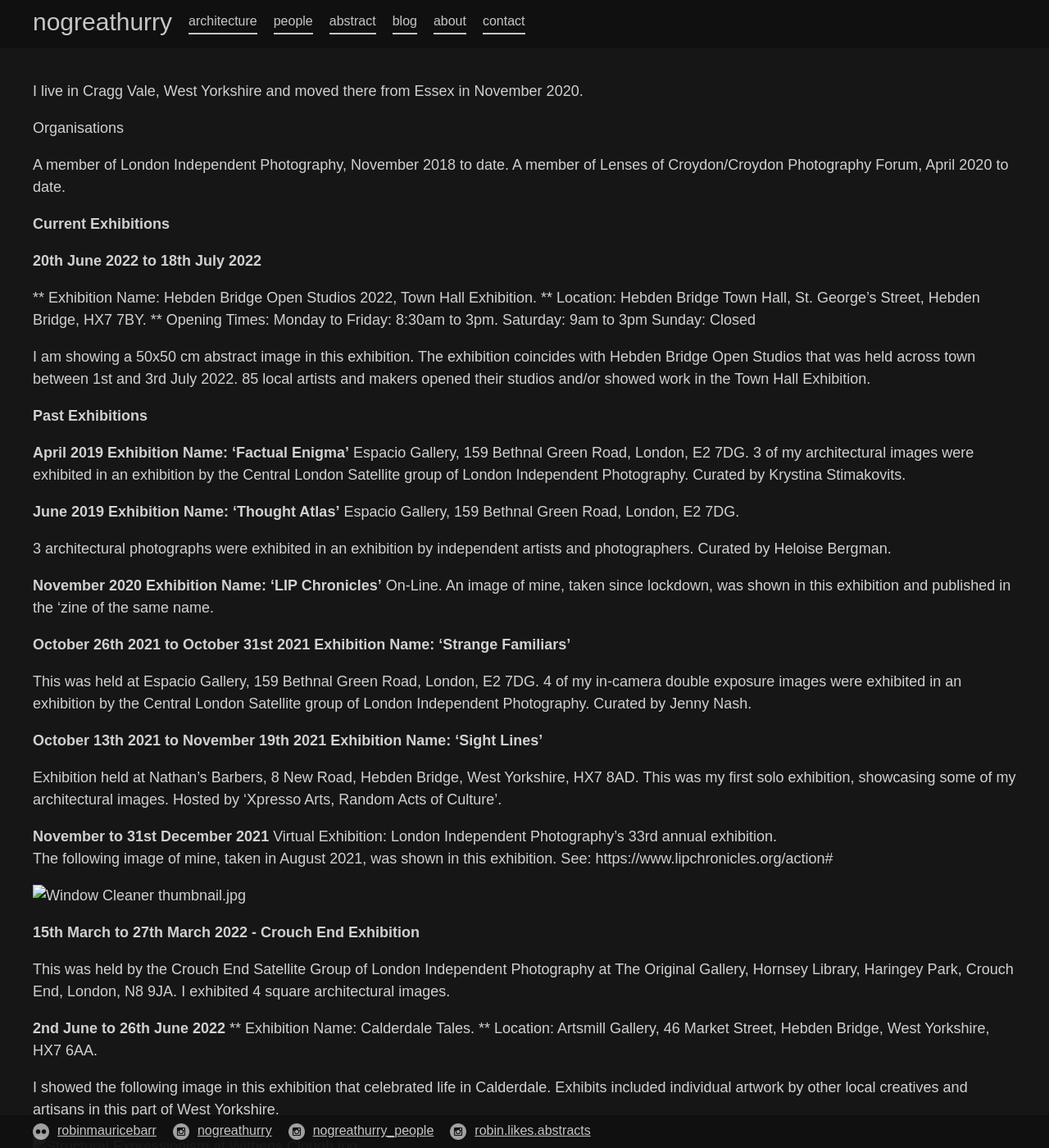
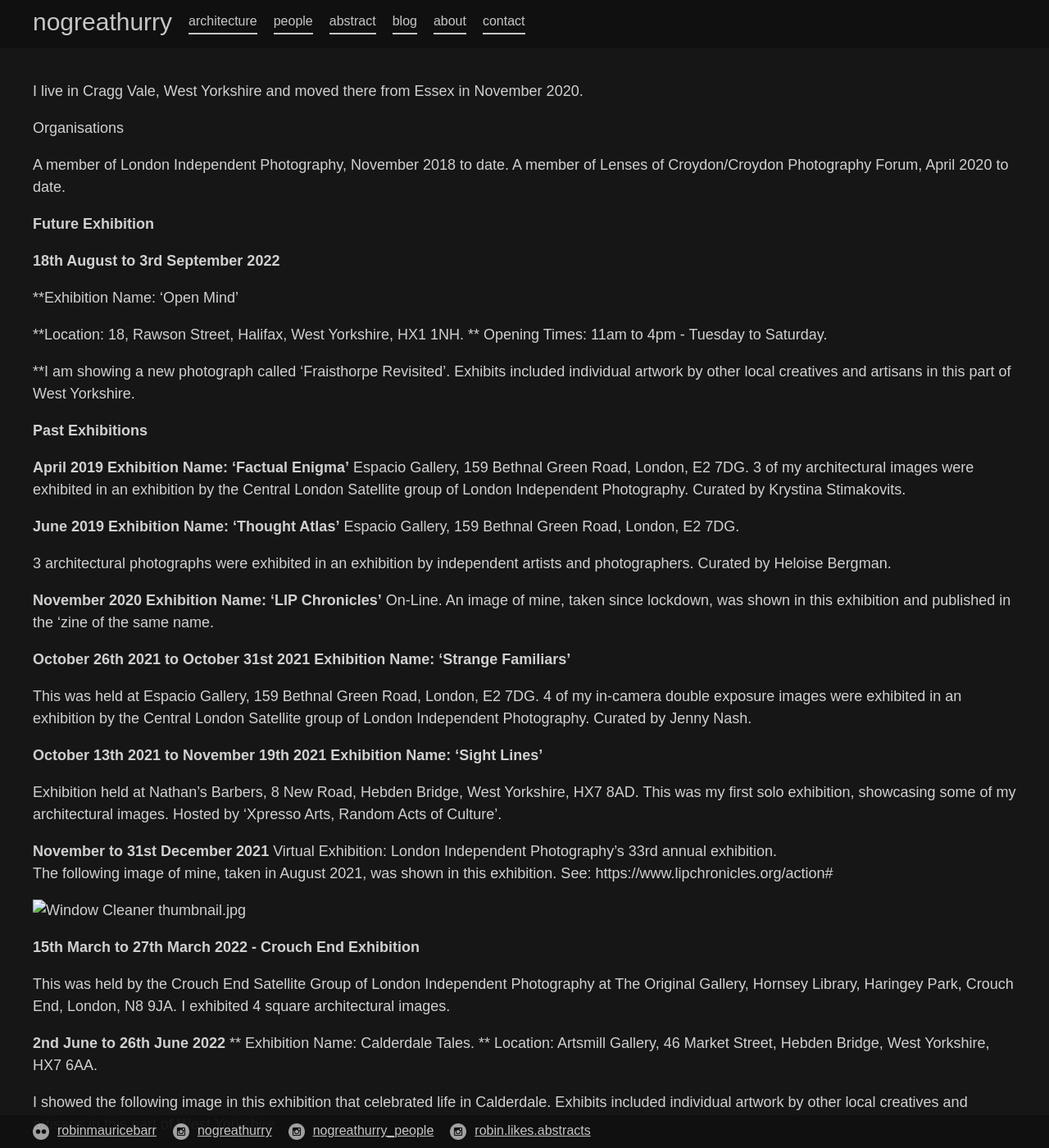
Before and after one commit to 987poiuytrewq/nogreathurry, a Jekyll site: the page built from blog.md, in a window 1280 px wide and 1400 px high. Shown: the whole window at 82% size. Built offline with Jekyll 4.4.1, drawn with Linux system fonts in a browser that asks for light colours; some of the changed text lies outside the part shown.

Commit message:
Updated Blog

```diff
--- a/blog.md
+++ b/blog.md
@@ -10,18 +10,17 @@ Organisations
 A member of London Independent Photography, November 2018 to date.
 A member of Lenses of Croydon/Croydon Photography Forum, April 2020 to date.
 
-**Current Exhibitions**
+**Future Exhibition**
 
-**20th June 2022 to 18th July 2022**
+**18th August to 3rd September 2022**
 
-** Exhibition Name: Hebden Bridge Open Studios 2022, Town Hall Exhibition.
-** Location: Hebden Bridge Town Hall, St. George's Street, Hebden Bridge, HX7 7BY.
-** Opening Times:
-Monday to Friday: 8:30am to 3pm.
-Saturday: 9am to 3pm
-Sunday: Closed
+**Exhibition Name: 'Open Mind'
 
-I am showing a 50x50 cm abstract image in this exhibition. The exhibition coincides with Hebden Bridge Open Studios that was held across town between 1st and 3rd July 2022. 85 local artists and makers opened their studios and/or showed work in the Town Hall Exhibition.
+**Location: 18, Rawson Street, Halifax, West Yorkshire, HX1 1NH.
+** Opening Times: 11am to 4pm - Tuesday to Saturday.
+
+**I am showing a new photograph called 'Fraisthorpe Revisited'.  Exhibits included individual artwork by other local creatives and artisans in this part of West Yorkshire.
+
 
 **Past Exhibitions**
 
```
Also changed, not shown: other parts of blog.md (+7 -0 lines).
